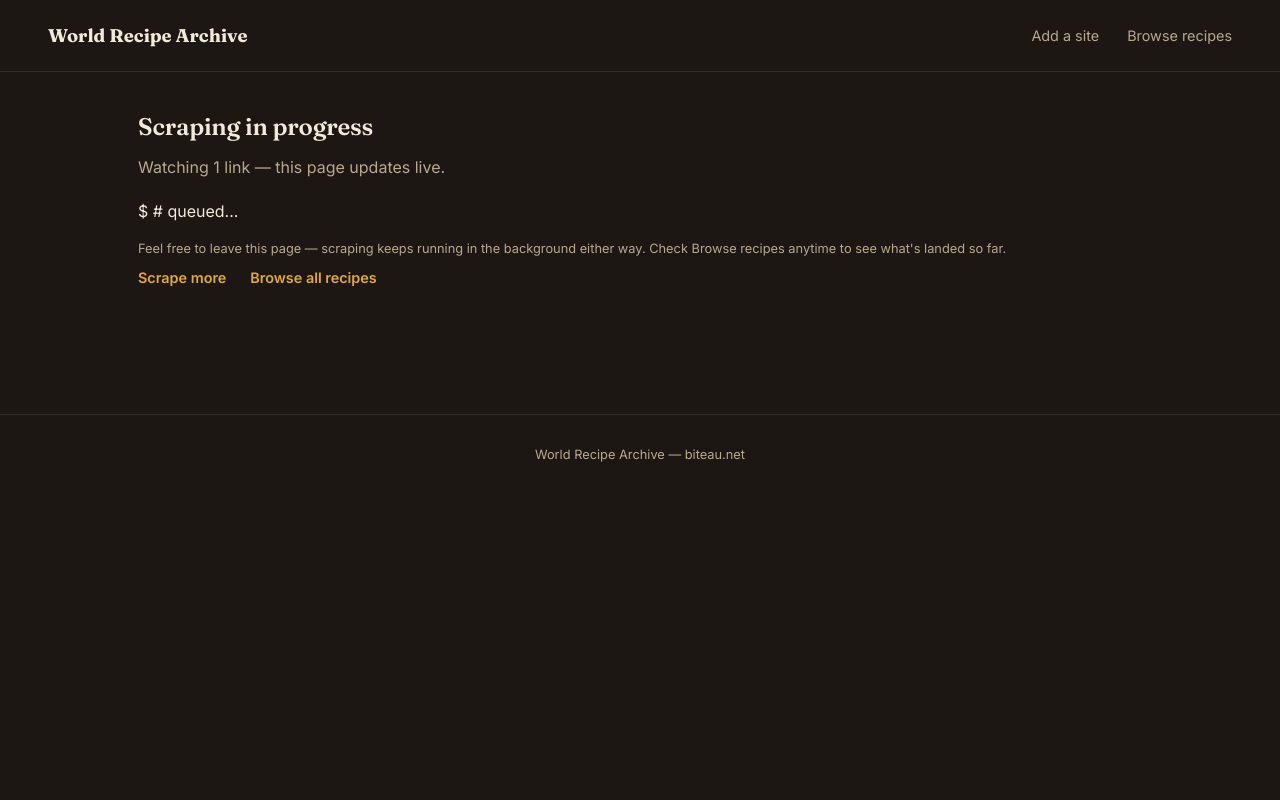
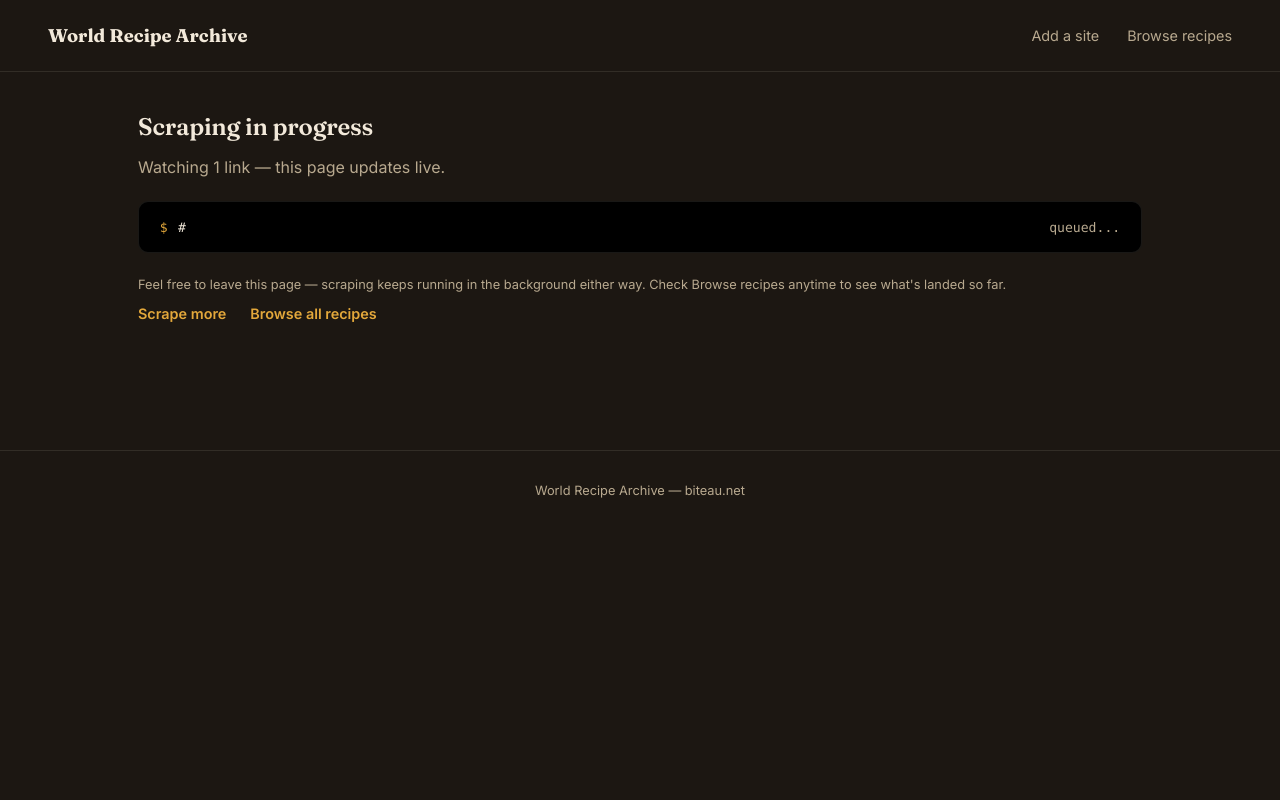
Before and after one commit to vbiteau/recipe-archive, a Flask app: template templates/scrape_result.html in a window 1280 px wide. Run offline with Flask 3, Linux system fonts and the light colour scheme; the template is opened without the code that fills it: most values are stand-ins (such as "Sample title", 1, 10 or a date in 2020).

Commit message:
Update style.css

```diff
--- a/static/style.css
+++ b/static/style.css
@@ -7,6 +7,7 @@
   --text-dim: #B8A98F;
   --saffron: #E3A83B;
   --paprika: #B4432F;
+  --teal: #4C8C86;
   --radius: 10px;
 }
 
@@ -199,6 +200,7 @@
   word-break:break-all;
 }
 .result-list li a:hover{ border-color:var(--saffron); }
+
 .actions-row{ display:flex; gap:1.5rem; }
 .actions-row a{
   color:var(--saffron);
@@ -207,6 +209,64 @@
 }
 
 .empty-state{ color:var(--text-dim); }
+
+/* ---------- Live scrape terminal ---------- */
+
+.terminal{
+  background:#000;
+  border:1px solid var(--line);
+  border-radius:var(--radius);
+  padding:1.1rem 1.3rem;
+  font-family: ui-monospace, 'SFMono-Regular', Menlo, Consolas, monospace;
+  font-size:0.82rem;
+  max-height:420px;
+  overflow-y:auto;
+  display:flex;
+  flex-direction:column;
+  gap:0.55rem;
+  margin-bottom:1.5rem;
+}
+
+.term-line{
+  display:flex;
+  gap:0.65rem;
+  align-items:baseline;
+  flex-wrap:wrap;
+}
+
+.term-prompt{ color:var(--saffron); flex-shrink:0; }
+
+.term-url{
+  color:var(--text);
+  word-break:break-all;
+}
+
+.term-status{
+  margin-left:auto;
+  white-space:nowrap;
+  padding-left:1rem;
+}
+
+.term-status--pending{ color:var(--text-dim); }
+
+.term-status--working{
+  color:var(--saffron);
+  animation:term-pulse 1.4s ease-in-out infinite;
+}
+
+.term-status--done{
+  color:var(--teal);
+  font-weight:600;
+}
+
+@keyframes term-pulse{
+  0%, 100%{ opacity:1; }
+  50%{ opacity:0.45; }
+}
+
+@media (prefers-reduced-motion: reduce){
+  .term-status--working{ animation:none; }
+}
 
 /* ---------- Browse / country groups ---------- */
 
```
